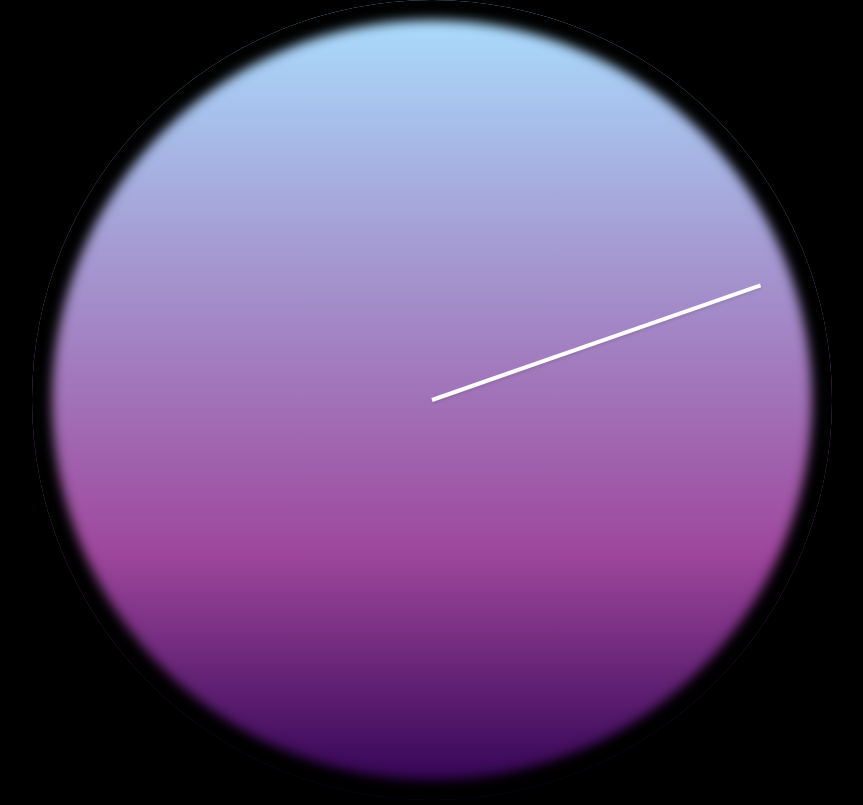
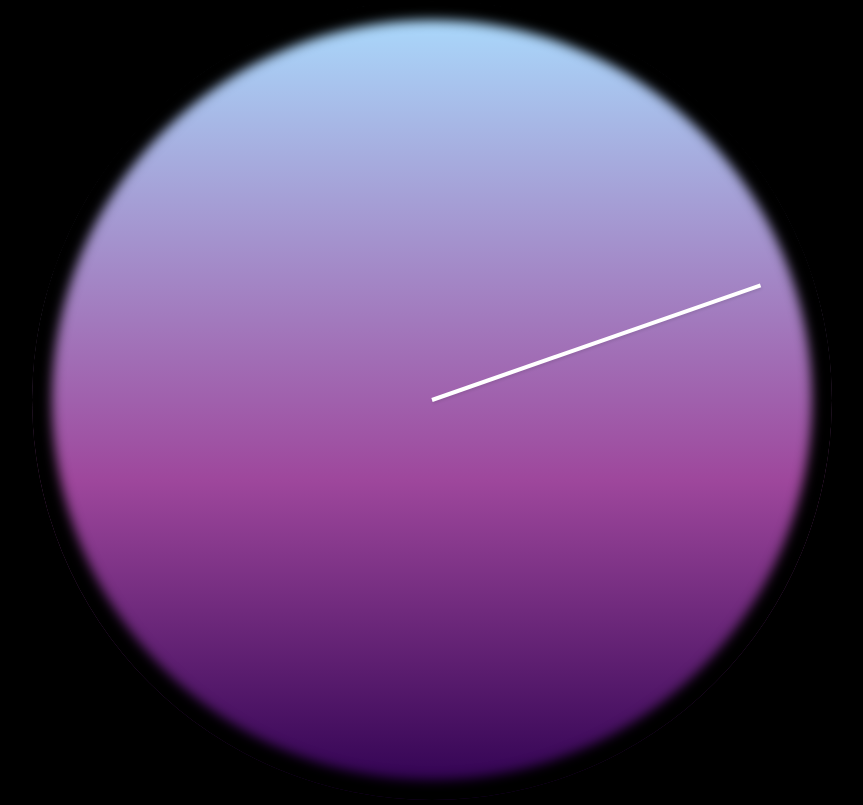
Before and after one commit to qjack001/Time-Feel, a plain HTML site: page index.html in a window 1280 px wide. Shown: the whole page, without its empty margins (208-1071 px from the left). Drawn offline with Linux system fonts and the light colour scheme.

Commit message:
style updates
fix vertical centering, tiny boarder, and adjust gradient

```diff
--- a/index.html
+++ b/index.html
@@ -30,6 +30,7 @@
                 height: 100%;
                 width: 100%;
                 background: #000;
+                overflow: hidden;
             }
 
             #clock
@@ -43,13 +44,30 @@
                 border-radius: 100%;
                 box-shadow: inset 0 0 12px 20px #000;
 
-                background: rgb(45, 0, 80); /* Old browsers */
-                background: -moz-linear-gradient(bottom, rgba(45, 0, 80,1) 0%, rgba(158,71,156,1) 31%, rgba(170,222,255,1) 99%); /* FF3.6-15 */
-                background: -webkit-linear-gradient(bottom, rgba(45, 0, 80,1) 0%,rgba(158,71,156,1) 31%,rgba(170,222,255,1) 99%); /* Chrome10-25,Safari5.1-6 */
-                background: linear-gradient(to top, rgba(45, 0, 80,1) 0%,rgba(158,71,156,1) 31%,rgba(170,222,255,1) 99%); /* W3C, IE10+, FF16+, Chrome26+, Opera12+, Safari7+ */
+                background: rgb(158,71,156); /* Old browsers */
+                background: -moz-linear-gradient(bottom, rgba(45, 0, 80,1) 0%, rgba(158,71,156,1) 40%, rgba(170,222,255,1) 100%); /* FF3.6-15 */
+                background: -webkit-linear-gradient(bottom, rgba(45, 0, 80,1) 0%,rgba(158,71,156,1) 40%,rgba(170,222,255,1) 100%); /* Chrome10-25,Safari5.1-6 */
+                background: linear-gradient(to top, rgba(45, 0, 80,1) 0%,rgba(158,71,156,1) 40%,rgba(170,222,255,1) 100%); /* W3C, IE10+, FF16+, Chrome26+, Opera12+, Safari7+ */
 
                 -webkit-animation: fade 2s ease;
                 animation: fade 2s ease;
+            }
+
+            #cover
+            {
+                position: absolute;
+                width: calc(100vw - 8px);
+                height: calc(100vh - 8px);
+                max-height: calc(100vw - 8px);
+                max-width: calc(100vh - 8px);
+                top: 1px;
+                left: 1px;
+                right: 1px;
+                margin-left: auto;
+                margin-right: auto;
+                border-radius: 100%;
+                border: 4px solid #000;
+                transform: scale(1.01);
             }
 
             #hand
@@ -102,6 +120,19 @@
             {
                 0% { opacity: 0; }
             }
+
+            @media (min-height: 600px) and (max-width: 500px)
+            {
+                #clock
+                {
+                    margin-top: 100px;
+                }
+
+                #cover
+                {
+                    top: 101px;
+                }
+            }
         </style>
 
         <noscript>
@@ -131,6 +162,8 @@
         <div id="clock">
             <div id="hand">Unable to determine the time.</div>
         </div>
+
+        <div id="cover"></div>
 
         <script>
             var hand = document.getElementById("hand");
```
